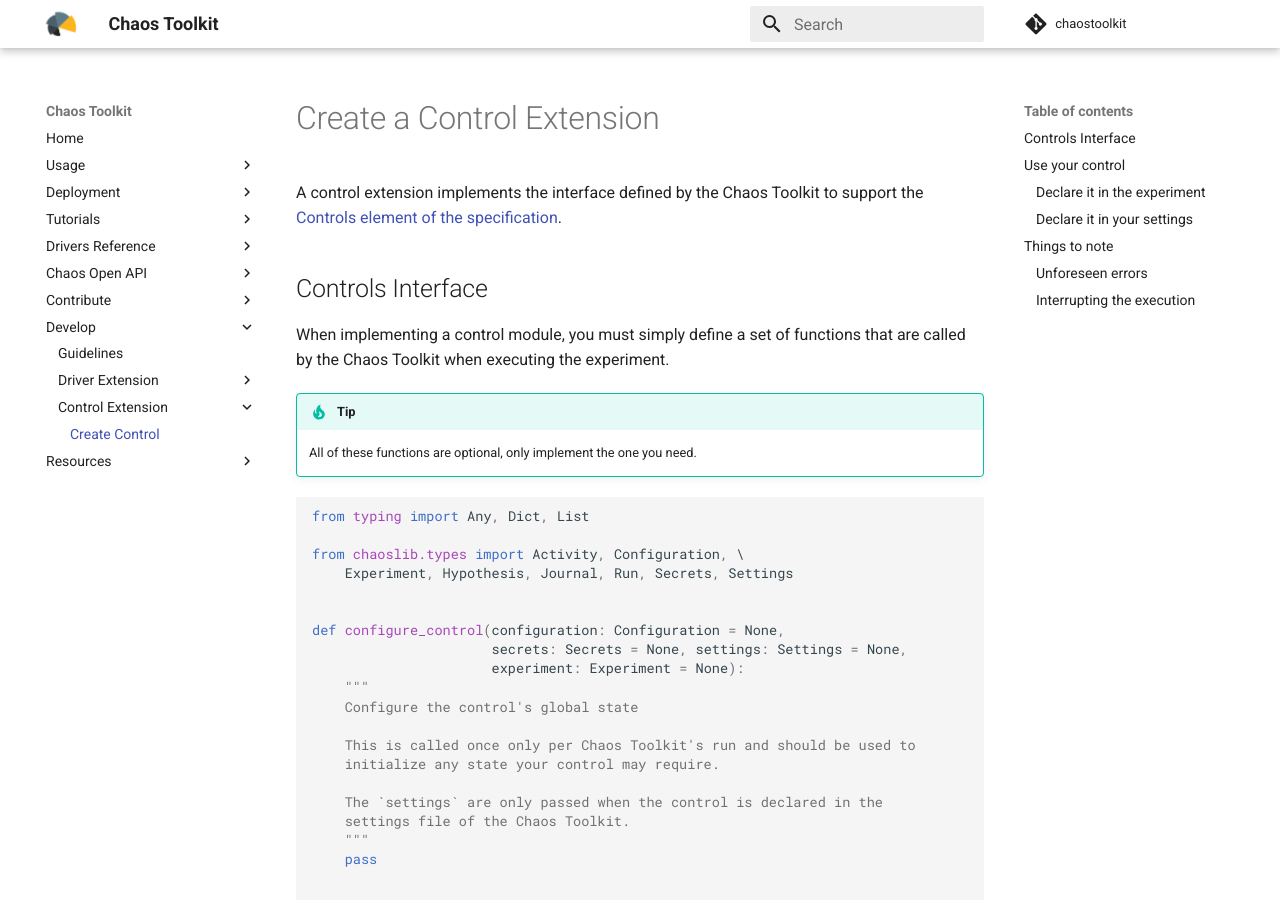
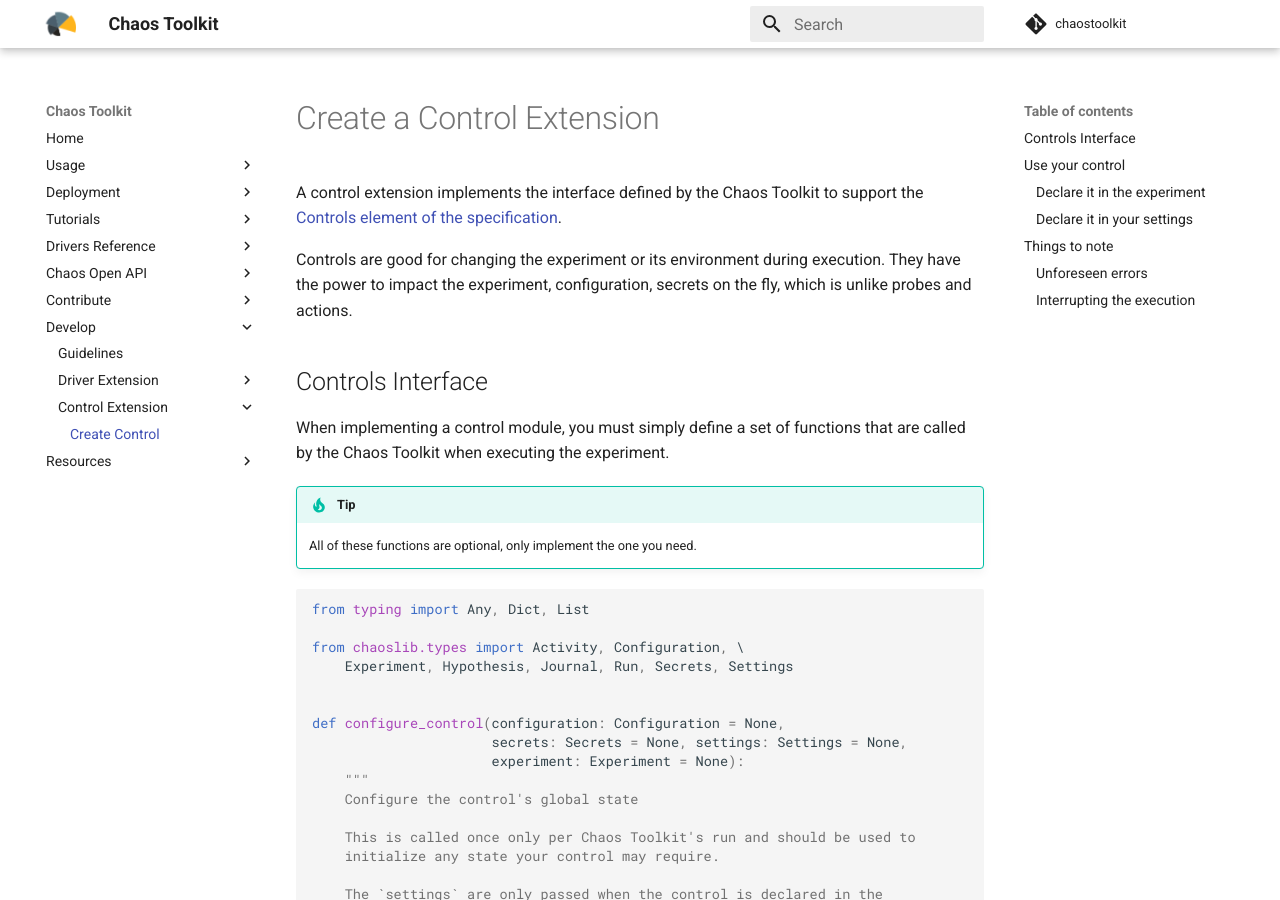
Before and after one commit to chaostoolkit/chaostoolkit-documentation, an MkDocs documentation site: the page built from sources/reference/extending/create-control-extension.md, in a window 1280 px wide and 900 px high. Built offline with MkDocs 1.6.1 and Material for MkDocs 9.7.7, drawn with Linux system fonts in a browser that asks for light colours; comment, search, counter and statistics services are not loaded.

Commit message:
Controls can change context
Signed-off-by: Sylvain Hellegouarch <sh@defuze.org>

```diff
--- a/sources/reference/extending/create-control-extension.md
+++ b/sources/reference/extending/create-control-extension.md
@@ -4,6 +4,10 @@
 Toolkit to support the [Controls element of the specification][spec].
 
 [spec]: ../api/experiment.md#controls
+
+Controls are good for changing the experiment or its environment during
+execution. They have the power to impact the experiment, configuration,
+secrets on the fly, which is unlike probes and actions.
 
 ## Controls Interface
 
```
